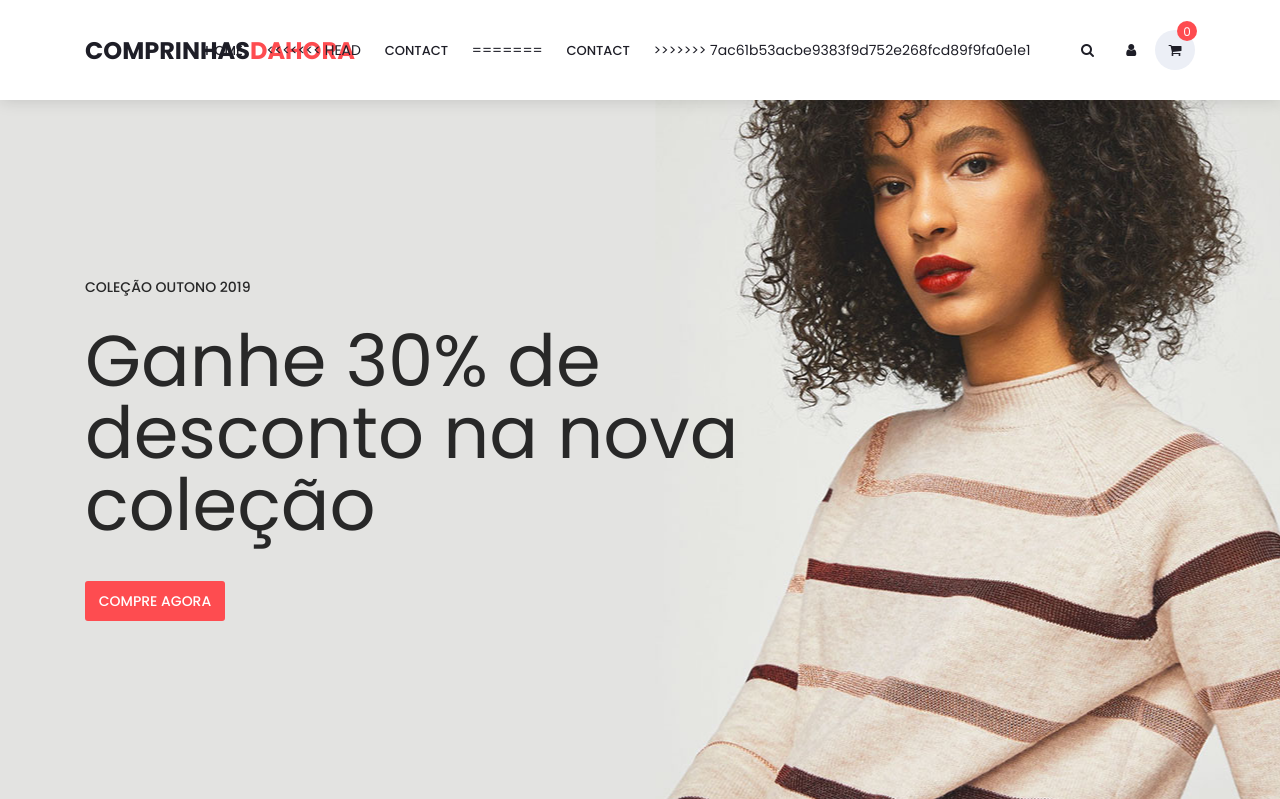
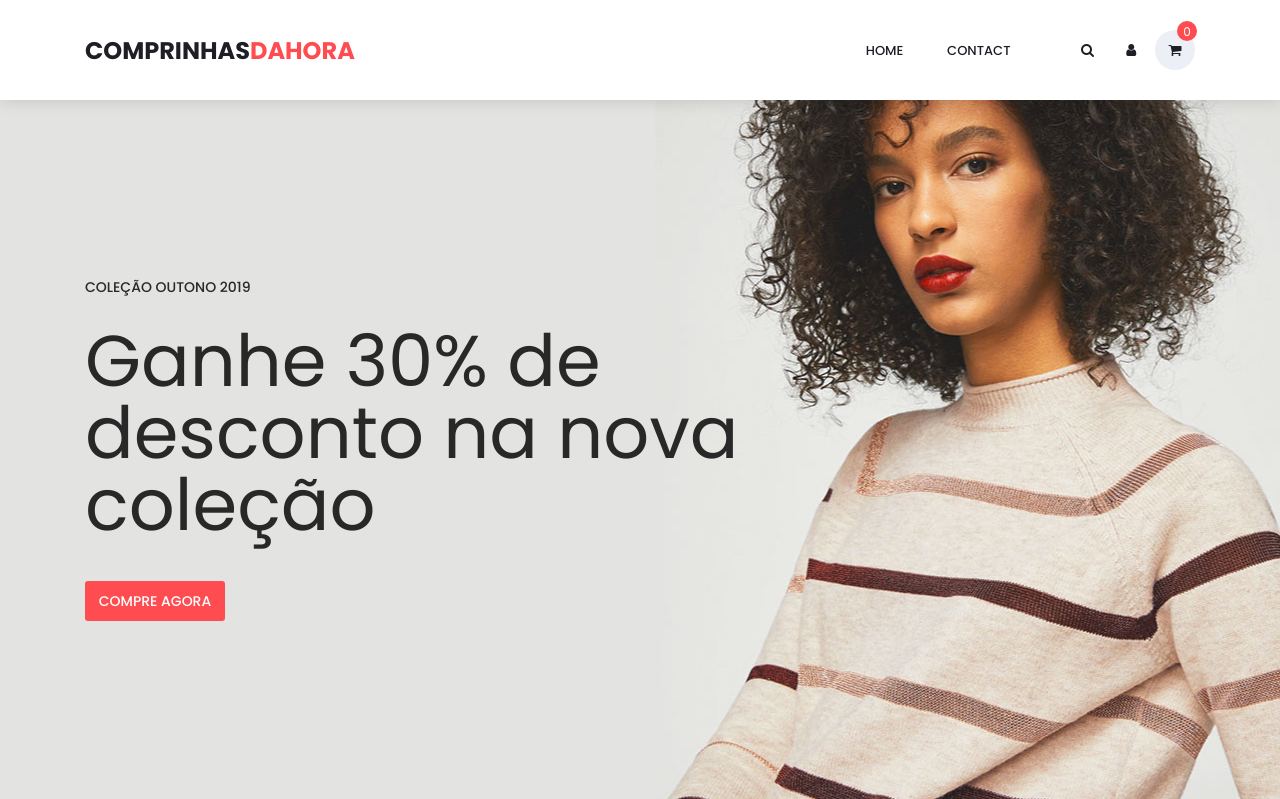
Before and after one commit to wbs2A/CarrinhoDeComprasLPC, a PHP site: page /CarrinhoDeComprasLPC/views/index.php in a window 1280 px wide. Shown: the top 799 px of the page. Run offline with PHP 8.4, Linux system fonts and the light colour scheme; data comes from the database, SQL or seed files in the repository; data that the repository does not hold is empty; some libraries are stand-ins or nearby versions.

Commit message:
corrigindo merge

```diff
--- a/views/navbar.php
+++ b/views/navbar.php
@@ -19,11 +19,7 @@ echo '
                         <nav class="navbar">
                             <ul class="navbar_menu">
                                 <li><a href="index.php">home</a></li>
-<<<<<<< HEAD
-                                <li><a href="htmlFiles/contact.html">contact</a></li>
-=======
                                 <li><a href="#">contact</a></li>
->>>>>>> 7ac61b53acbe9383f9d752e268fcd89f9fa0e1e1
                             </ul>
                             <ul class="navbar_user">
                                 <li><a href="#"><i class="fa fa-search" aria-hidden="true"></i></a></li>
```
